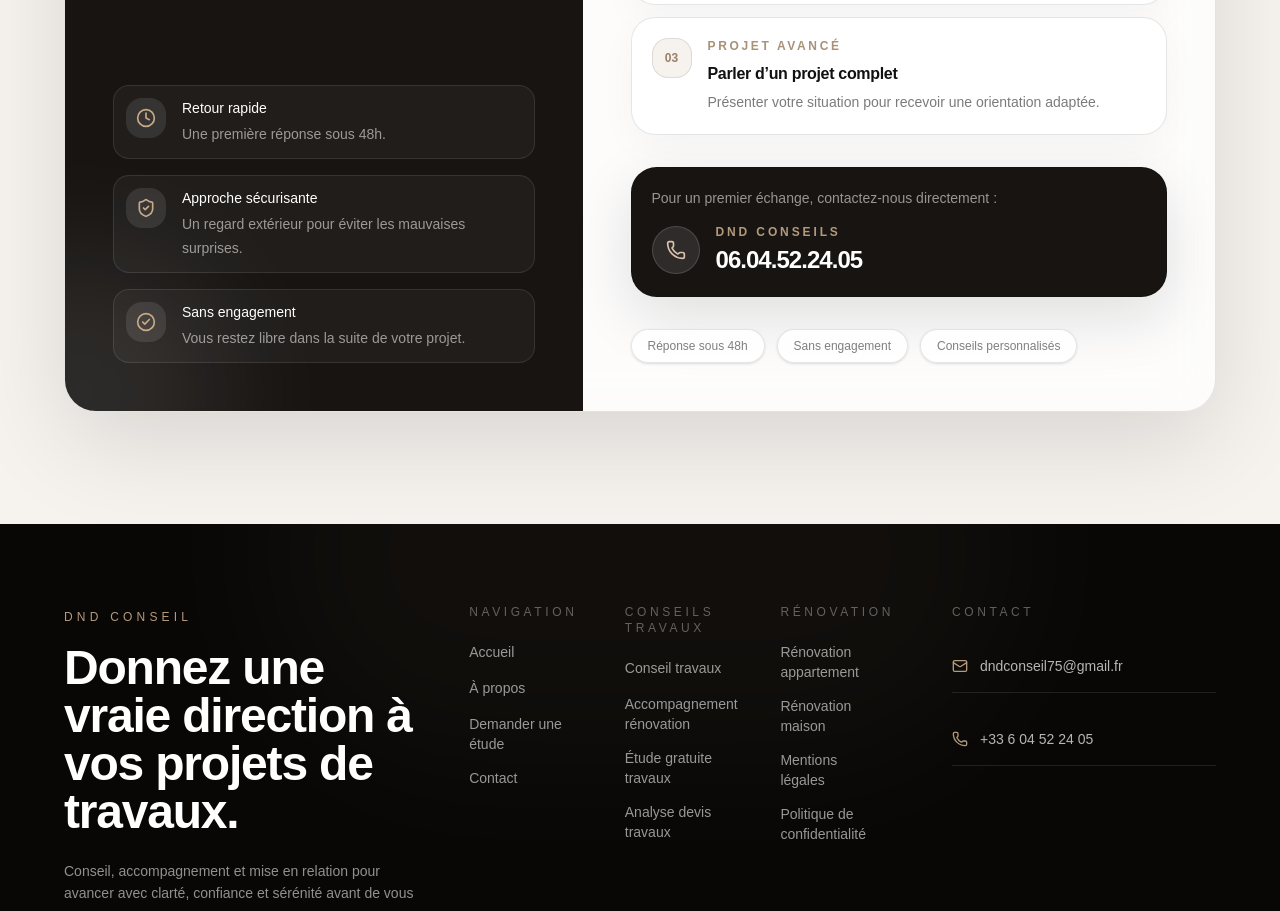
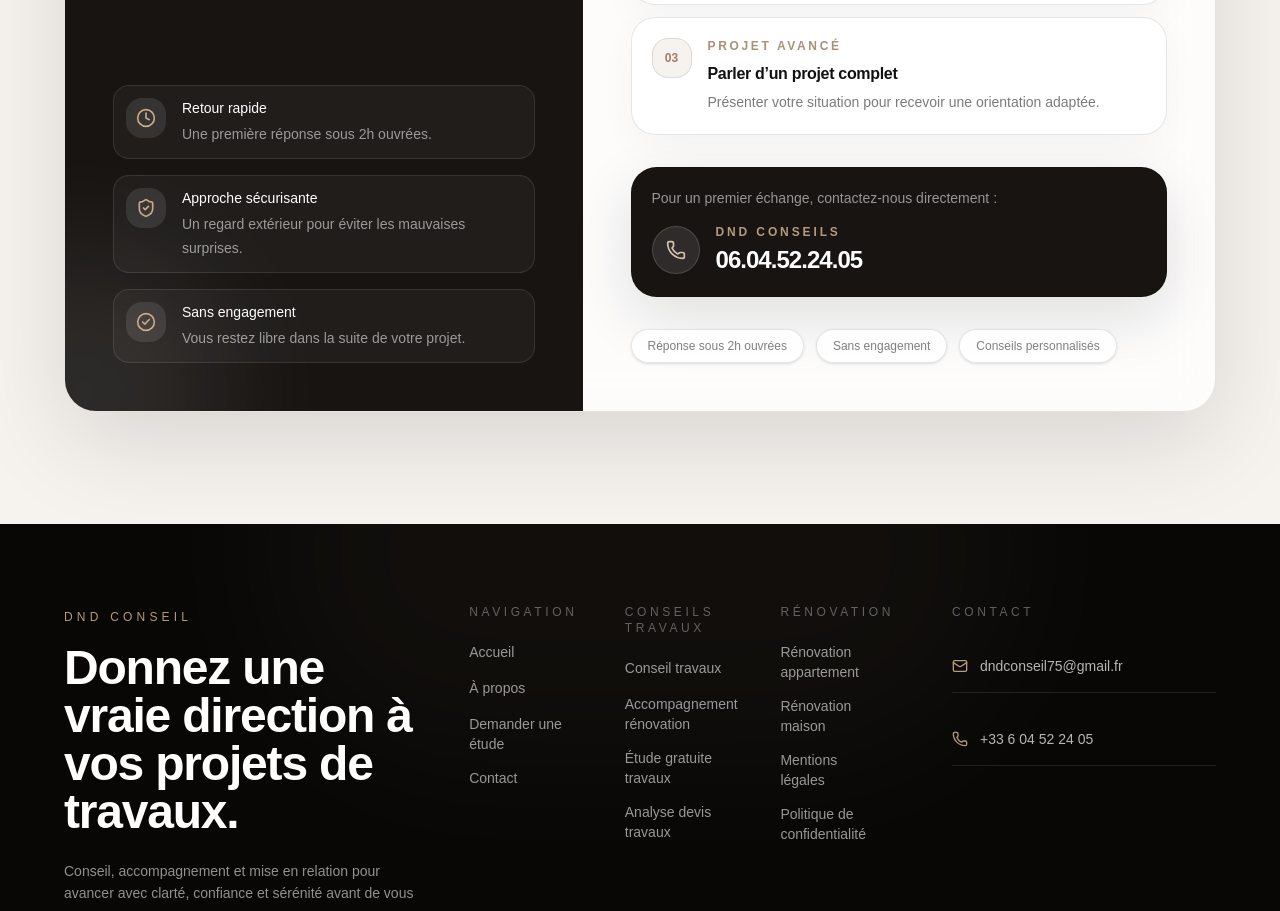
Before and after one commit to markyuna/dnd-conseils, a Next.js app: page / in a window 1280 px wide. Shown: the part 7080-7991 px from the top of the page. Built offline with nearby package versions, Linux system fonts and the light colour scheme; no server answers.

Commit message:
Update contact response time to 2h

```diff
--- a/src/components/ContactSection.tsx
+++ b/src/components/ContactSection.tsx
@@ -14,7 +14,7 @@ import {
 } from "lucide-react";
 
 const trustItems = [
-  "Réponse sous 48h",
+  "Réponse sous 2h ouvrées",
   "Sans engagement",
   "Conseils personnalisés",
 ];
@@ -113,7 +113,7 @@ export default function ContactSection() {
                 <ValueItem
                   icon={<Clock className="h-5 w-5" />}
                   title="Retour rapide"
-                  text="Une première réponse sous 48h."
+                  text="Une première réponse sous 2h ouvrées."
                 />
                 <ValueItem
                   icon={<ShieldCheck className="h-5 w-5" />}
```
